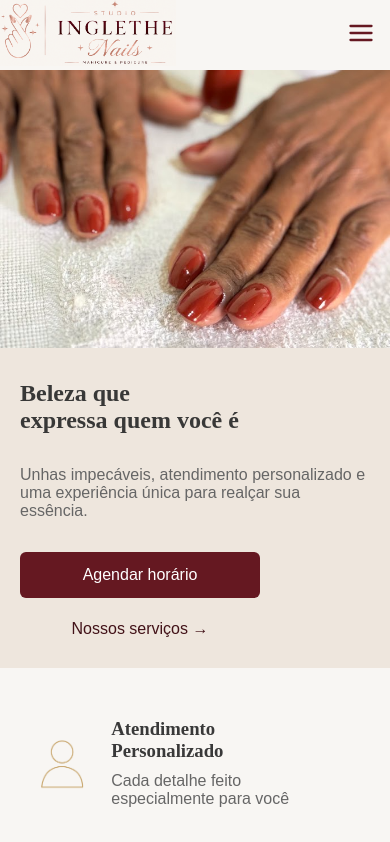
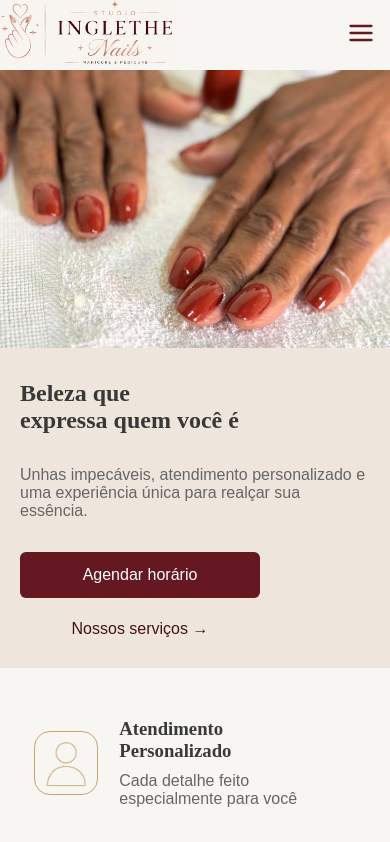
Before and after one commit to CarolinaInglethe/studio-inglethe-nails, a React (Vite) app: page / in a window 390 px wide. Shown: the top 842 px of the page. Built offline with nearby package versions, Linux system fonts and the light colour scheme.

Commit message:
fix: espaçamnto e borda dos icones de eneficios para mobile

```diff
--- a/src/pages/Home.css
+++ b/src/pages/Home.css
@@ -50,7 +50,10 @@
 }
 
 .home-section-benefits img {
-    width: 3.5rem;
+    border: 1px solid #C8A56A;
+    border-radius: 16px;
+    width: 4rem;
+    padding: 5px;
     margin: 5px;
 }
 
```
